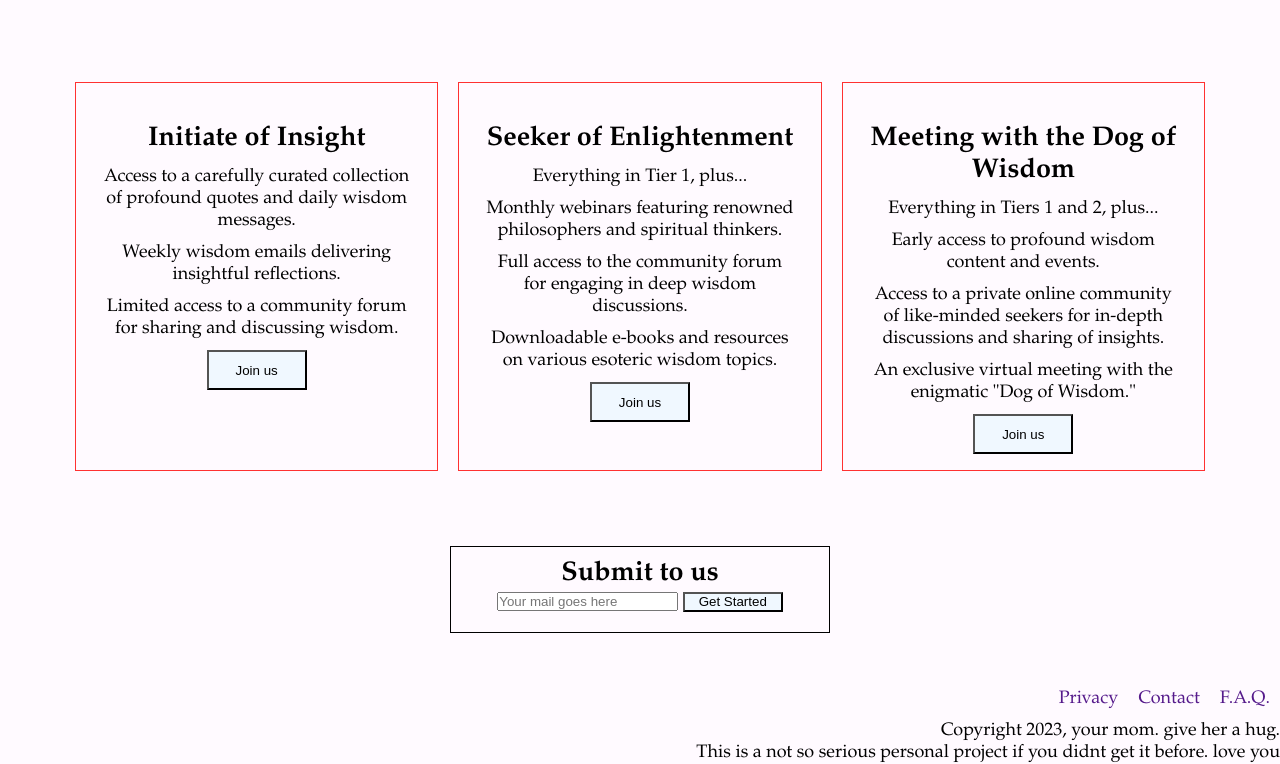
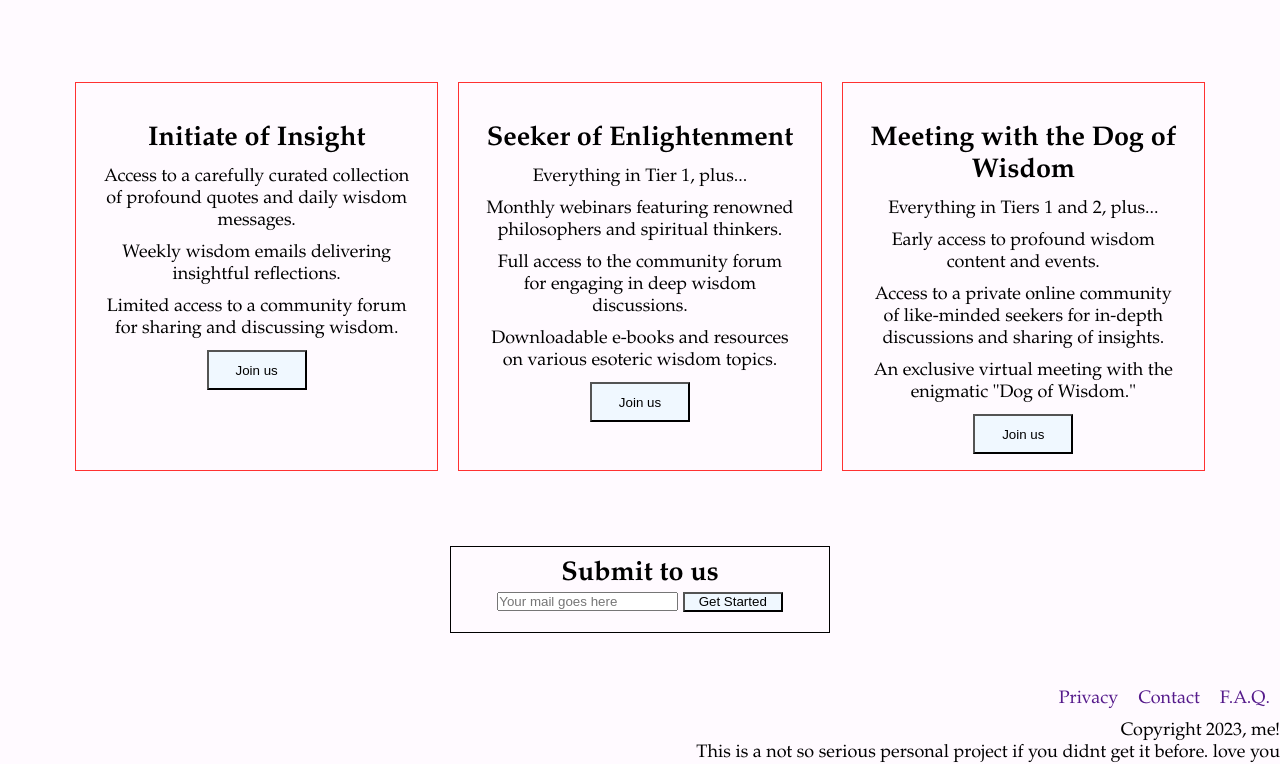
Before and after one commit to pennichellagit/Product-landing-project, a plain HTML site: page index.html in a window 1280 px wide. Shown: the part 515-1279 px from the top of the page. Drawn offline with Linux system fonts and the light colour scheme.

Commit message:
Update index.html

```diff
--- a/index.html
+++ b/index.html
@@ -96,7 +96,7 @@
             <li><a href="">Contact</a></li>
             <li><a href="">F.A.Q.</a></li>
         </ul>
-        <p>Copyright 2023, your mom. give her a hug.</p>
+        <p>Copyright 2023, me!</p>
         <p>This is a not so serious personal project if you didnt get it before. love you</p>
     </footer>
 </body>
```
